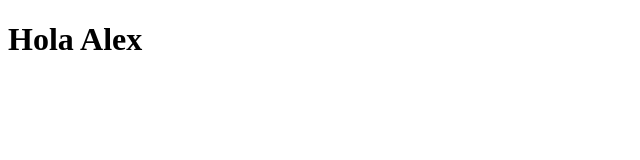
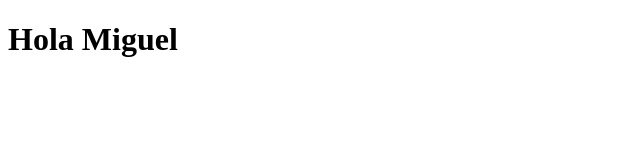
Before and after one commit to alexrodriguezalejo/CaCPython, a plain HTML site: page index.html in a window 1280 px wide. Shown: the full height of the page, 0-640 px from the left. Drawn offline with Linux system fonts and the light colour scheme.

Commit message:
Hola Miguel

```diff
--- a/index.html
+++ b/index.html
@@ -7,6 +7,6 @@
     <title>Document</title>
 </head>
 <body>
-    <h1>Hola Alex</h1>
+    <h1>Hola Miguel</h1>
 </body>
 </html>
```
